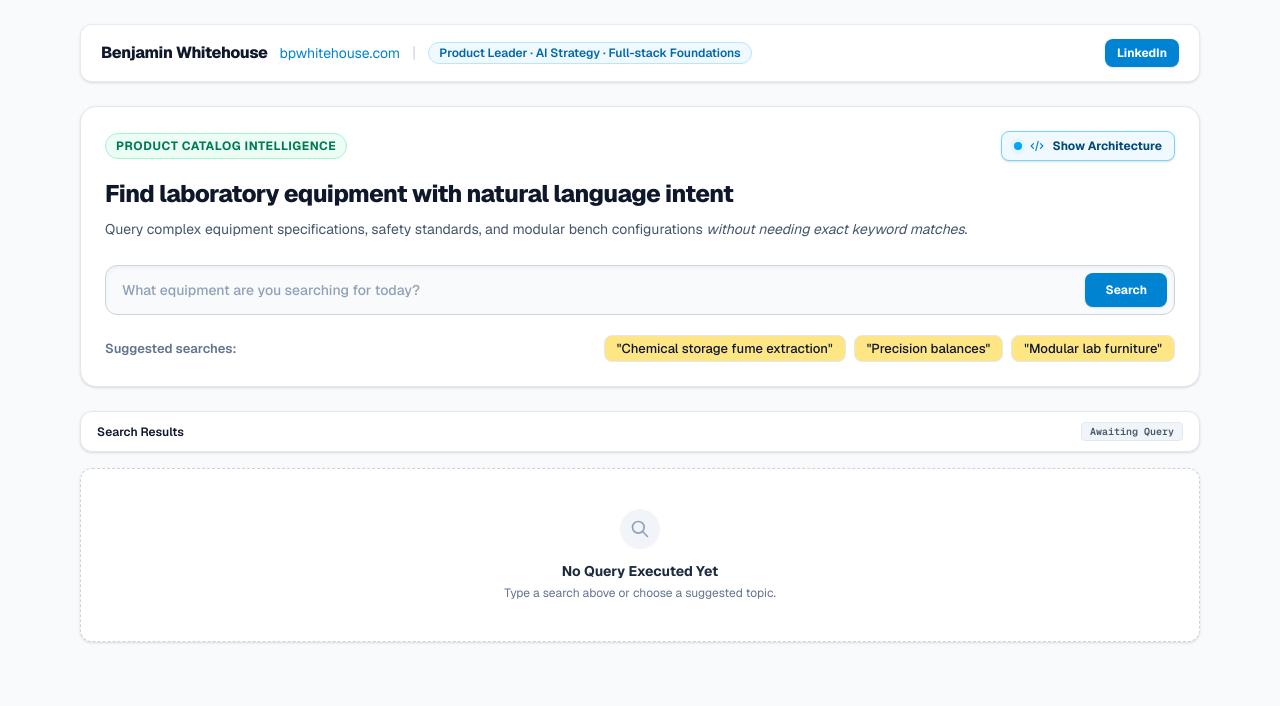
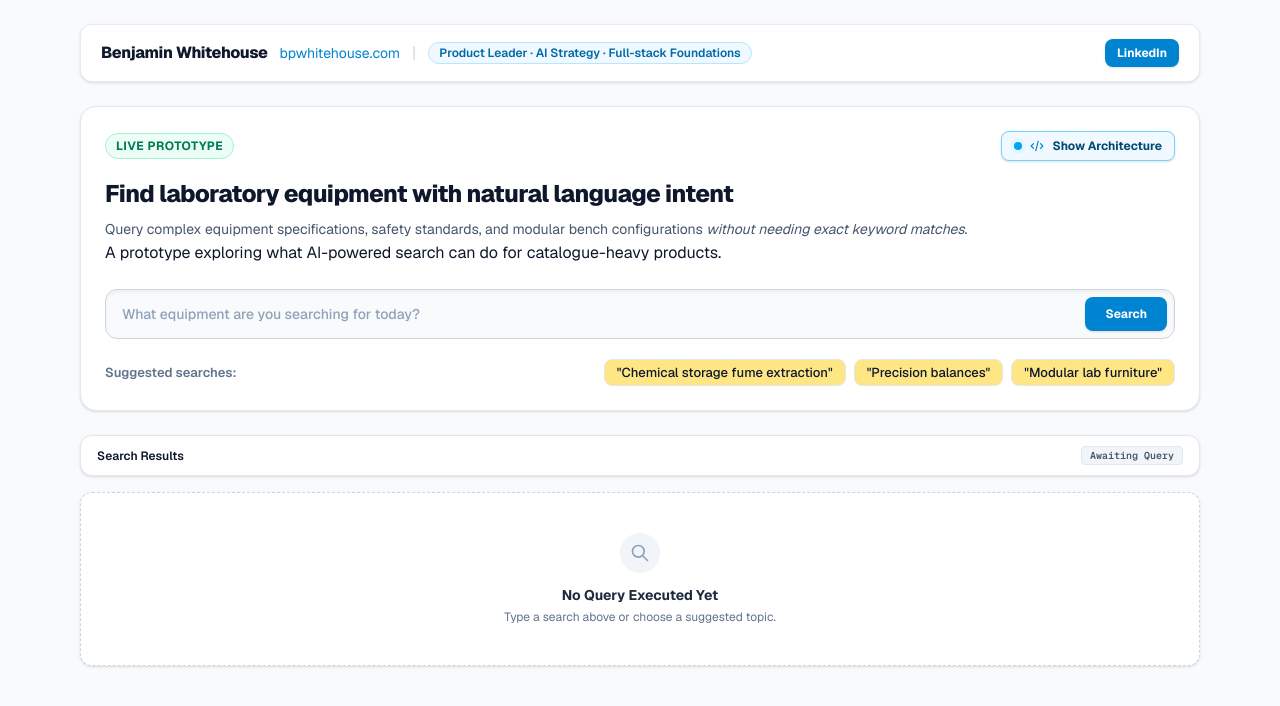
Before and after one commit to bpwhitehouse/discovery-engine, a Next.js app: page /demo in a window 1280 px wide. Shown: the top 706 px of the page. Built offline with nearby package versions, Linux system fonts and the light colour scheme.

Commit message:
Update text

```diff
--- a/src/app/demo/DemoClient.tsx
+++ b/src/app/demo/DemoClient.tsx
@@ -135,7 +135,7 @@ export default function DemoClient() {
         <section className="bg-white border border-slate-200 rounded-2xl p-6 mb-6 shadow-sm space-y-4">
           <div className="flex items-center justify-between gap-4">
             <span className="text-xs font-bold uppercase tracking-wider text-emerald-700 bg-emerald-50 border border-emerald-200 px-2.5 py-1 rounded-full inline-block">
-              Product Catalog Intelligence
+              Live Prototype
             </span>
 
             {/* Architecture Toggle Button */}
@@ -169,6 +169,9 @@ export default function DemoClient() {
             </h2>
             <p className="text-sm text-slate-600 mt-2 leading-relaxed">
               Query complex equipment specifications, safety standards, and modular bench configurations <em>without needing exact keyword matches</em>.
+            </p>
+            <p>
+              A prototype exploring what AI-powered search can do for catalogue-heavy products.
             </p>
           </div>
 
```
